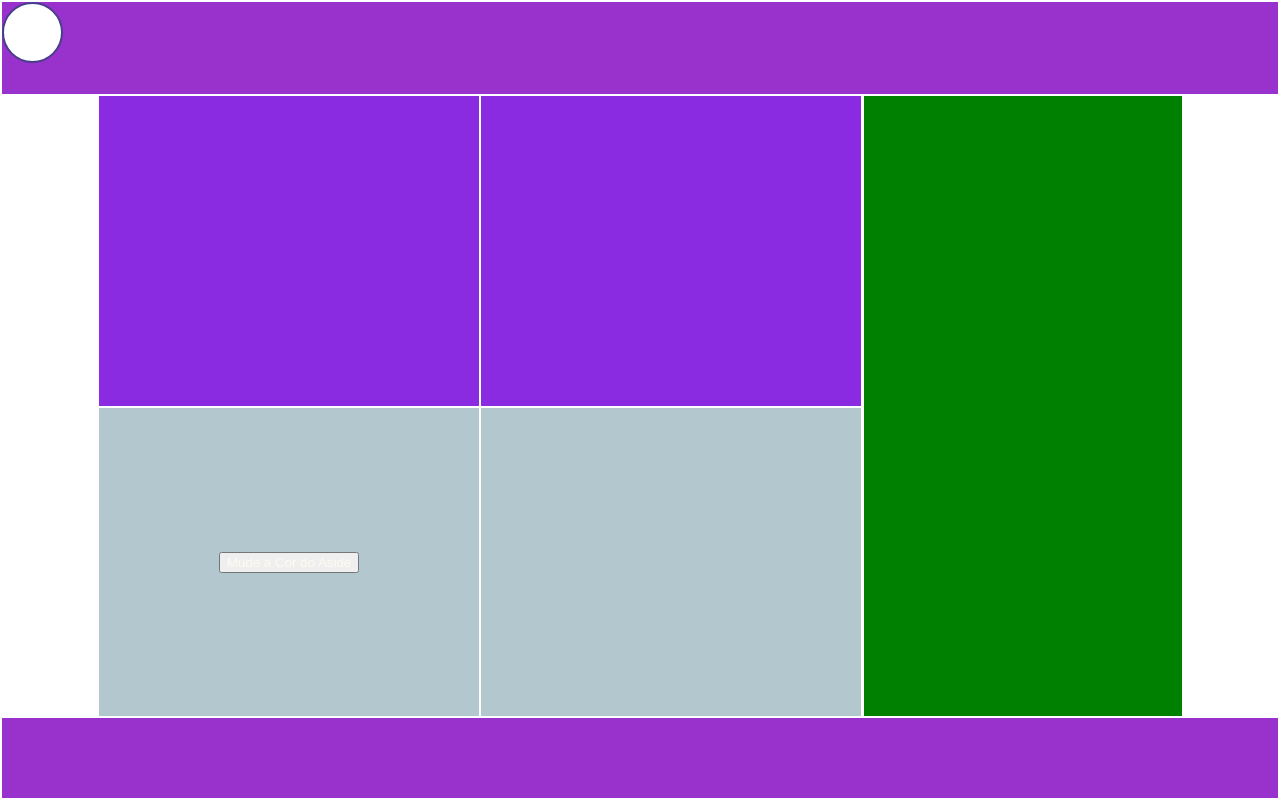
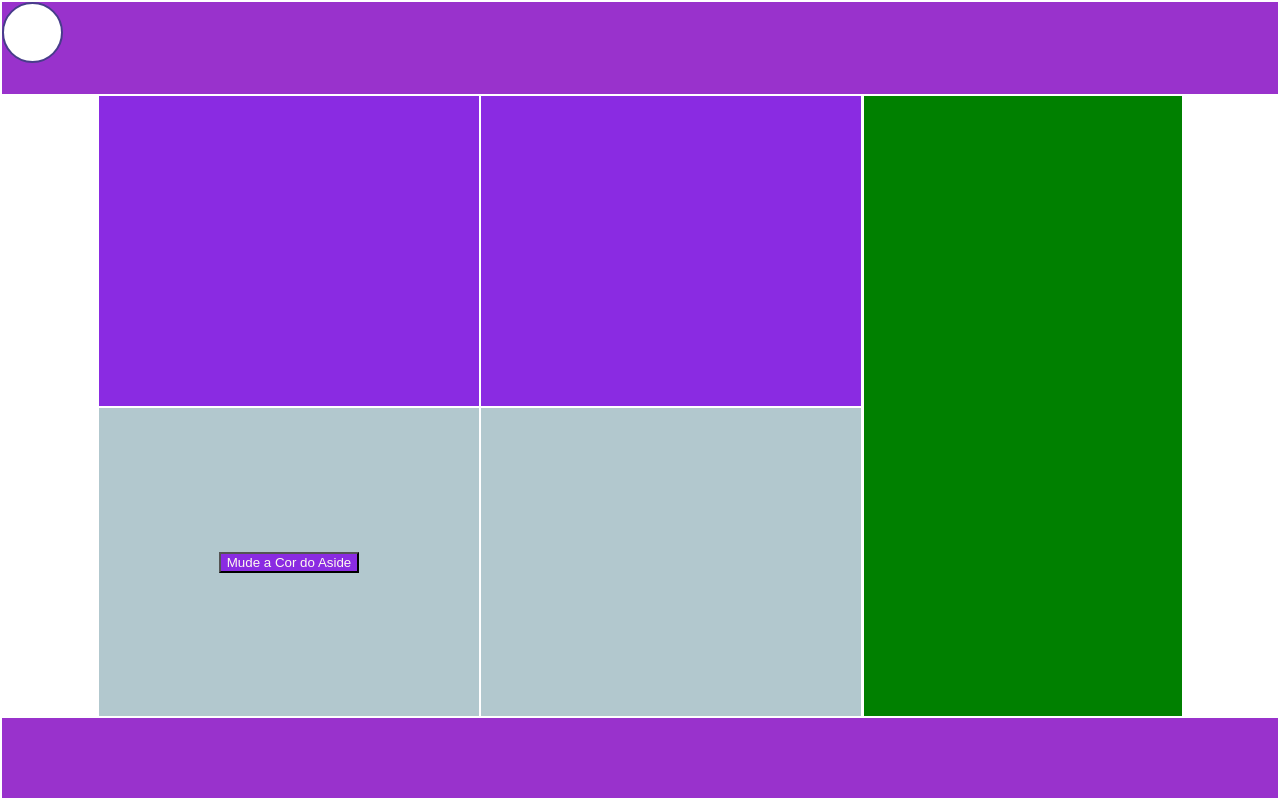
Before and after one commit to devmayke/AppPersonalizacao, a plain HTML site: page testando-ideias/index.html in a window 1280 px wide. Drawn offline with Linux system fonts and the light colour scheme.

Commit message:
cor no botão

```diff
--- a/testando-ideias/style.css
+++ b/testando-ideias/style.css
@@ -52,7 +52,8 @@
 button{
     border-radius: 1px solid white;
     cursor: pointer;
-    color:floralwhite
+    color:floralwhite;
+    background:blueviolet;
 }
 button:hover{
     border:3px solid white;
```
